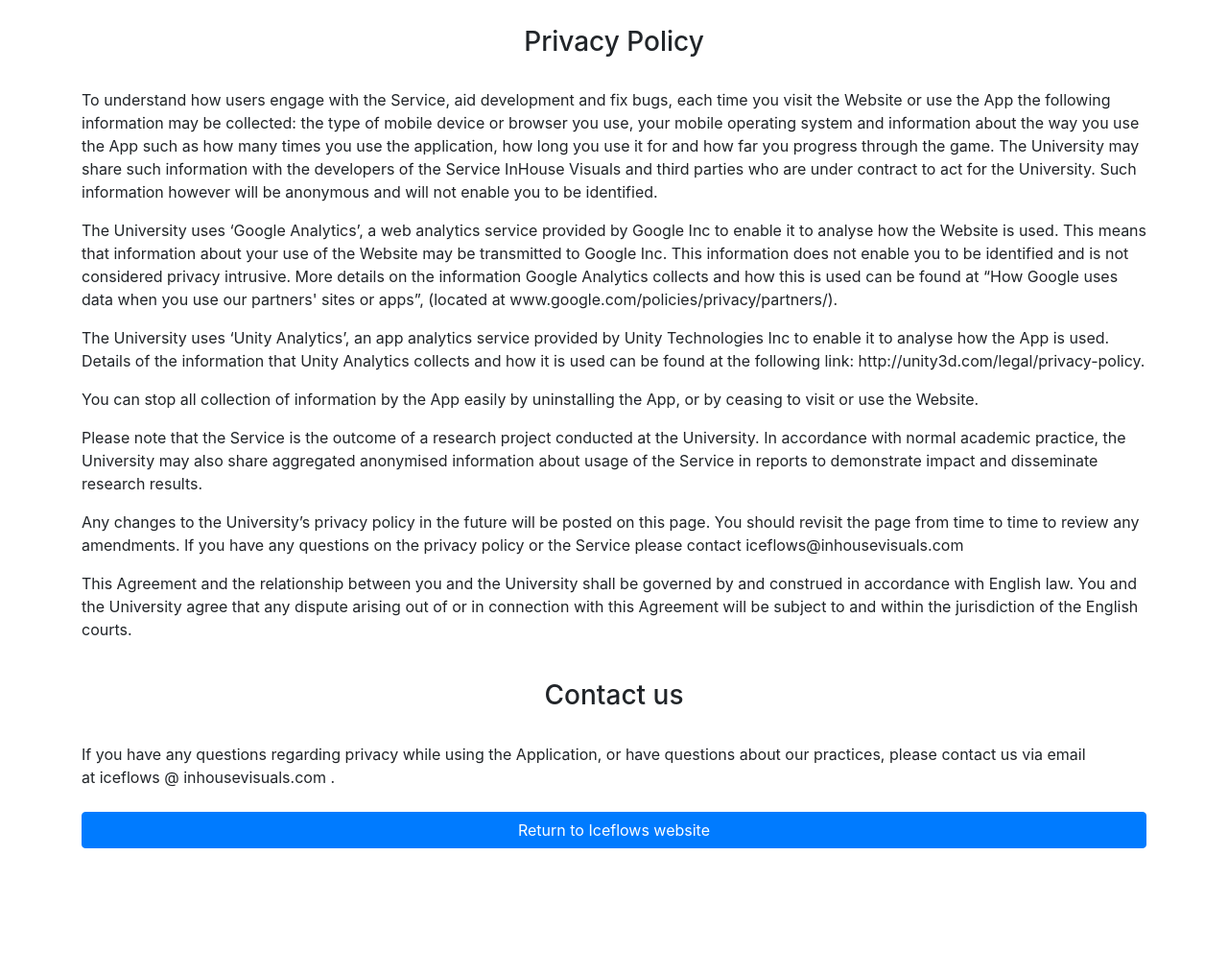
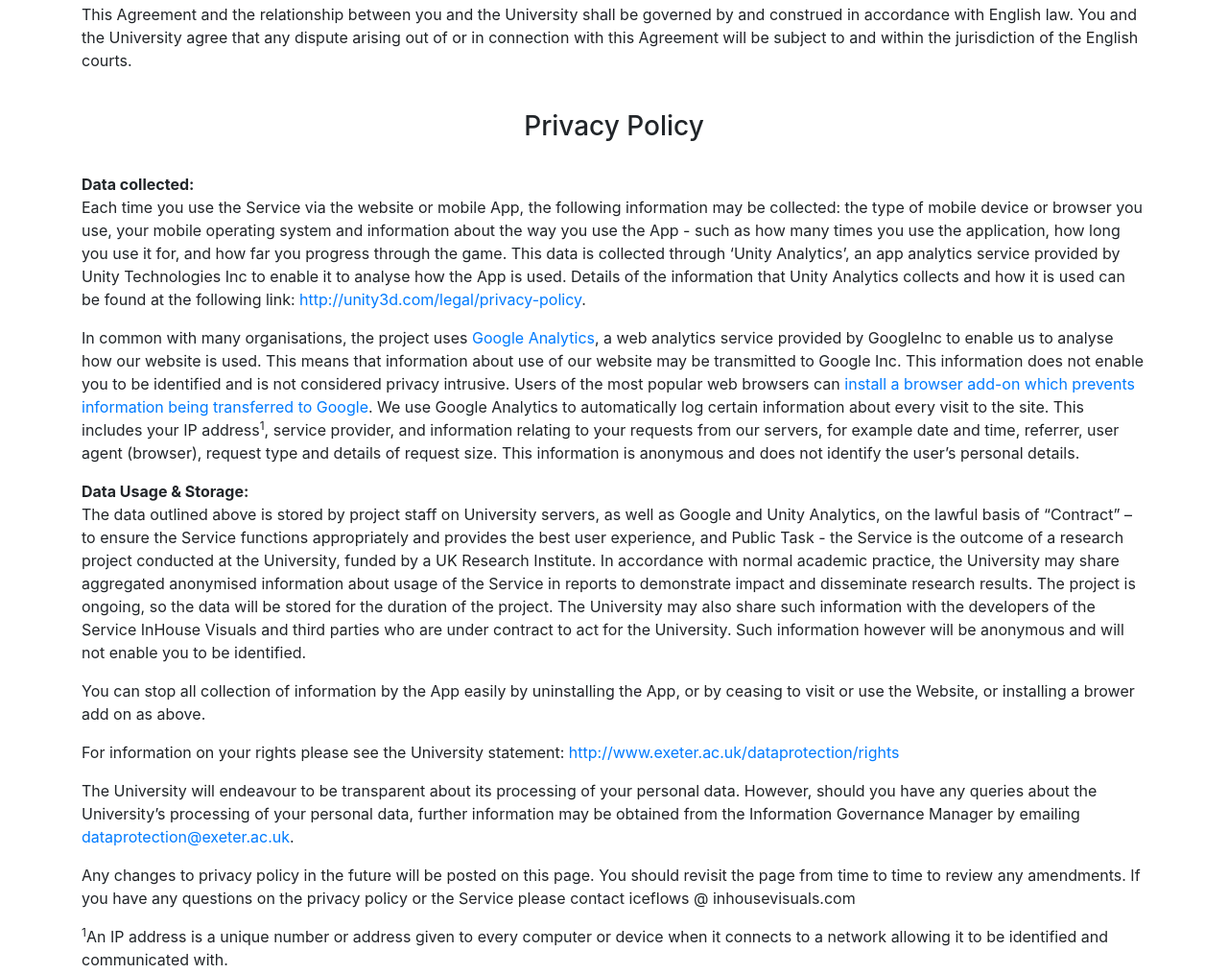
Before and after one commit to jkittley/iceflowswebsite, a plain HTML site: page privacypolicy.html in a window 1280 px wide. Shown: the part 691-1706 px from the top of the page at 96% size. Before the commit the page ends 1599 px from the top, so only its background shows below. Drawn offline with nearby package versions, Linux system fonts and the light colour scheme.

Commit message:
Updated Privacy policy

```diff
--- a/privacypolicy.html
+++ b/privacypolicy.html
@@ -29,18 +29,26 @@
 
           <h3 style="text-align: center;"> Terms of Use</h3><br>
           <P>The following agreement (“this Agreement”) describes the terms and conditions on which the University of Exeter (“the University”) offers you access and use of material found on this website (“the Website”) and the Ice Flows app (“the App”) (collectively “the Service”). By using the Service you accept and agree to be bound by the Terms and Conditions of Service. The University only grants you the rights contained in this Agreement in consideration of your acceptance of the Terms and Conditions of Service. The Service is provided free of charge solely for purposes that are non-commercial and conducive to education, teaching, learning, private study, and/or research. You agree not to use the Service for any commercial, business or resale purposes, and the University has no liability to you for loss of profit, loss of business, business interruption, or loss of business opportunity.</P>
-          <P>All intellectual property rights in and to the Service are either owned by or licensed to the University. You acknowledge that this Agreement does not assign or transfer ownership, title or interest of the intellectual property rights in the Service to you.</P><br>
+          <P>All intellectual property rights in and to the Service are either owned by or licensed to the University. You acknowledge that this Agreement does not assign or transfer ownership, title or interest of the intellectual property rights in the Service to you.</P>
+          <p>This Agreement and the relationship between you and the University shall be governed by and construed in accordance with English law. You and the University agree that any dispute arising out of or in connection with this Agreement will be subject to and within the jurisdiction of the English courts.</p><br>
           <h3 style="text-align: center;"> Privacy Policy</h3><br>
-          <P>To understand how users engage with the Service, aid development and fix bugs, each time you visit the Website or use the App the following information may be collected: the type of mobile device or browser you use, your mobile operating system and information about the way you use the App such as how many times you use the application, how long you use it for and how far you progress through the game. The University may share such information with the developers of the Service InHouse Visuals and third parties who are under contract to act for the University. Such information however will be anonymous and will not enable you to be identified.</P>
-          <P>The University uses ‘Google Analytics’, a web analytics service provided by Google Inc to enable it to analyse how the Website is used.  This means that information about your use of the Website may be transmitted to Google Inc. This information does not enable you to be identified and is not considered privacy intrusive. More details on the information Google Analytics collects and how this is used can be found at “How Google uses data when you use our partners' sites or apps”, (located at www.google.com/policies/privacy/partners/). </P>
-          <P>The University uses ‘Unity Analytics’, an app analytics service provided by Unity Technologies Inc to enable it to analyse how the App is used.  Details of the information that Unity Analytics collects and how it is used can be found at the following link: http://unity3d.com/legal/privacy-policy.  </P>
-          <P>You can stop all collection of information by the App easily by uninstalling the App, or by ceasing to visit or use the Website. </P>
-          <P>Please note that the Service is the outcome of a research project conducted at the University. In accordance with normal academic practice, the University may also share aggregated anonymised information about usage of the Service in reports to demonstrate impact and disseminate research results.</P>
-          <P>Any changes to the University’s privacy policy in the future will be posted on this page.  You should revisit the page from time to time to review any amendments. If you have any questions on the privacy policy or the Service please contact iceflows@inhousevisuals.com  </P>
-          <P>This Agreement and the relationship between you and the University shall be governed by and construed in accordance with English law. You and the University agree that any dispute arising out of or in connection with this Agreement will be subject to and within the jurisdiction of the English courts. </P><br>
+          <b>Data collected:</b>
+          <p>Each time you use the Service via the website or mobile App, the following information may be collected: the type of mobile device or browser you use, your mobile operating system and information about the way you use the App - such as how many times you use the application, how long you use it for, and how far you progress through the game.  This data is collected through ‘Unity Analytics’, an app analytics service provided by Unity Technologies Inc to enable it to analyse how the App is used. Details of the information that Unity Analytics collects and how it is used can be found at the following link: <a href="http://unity3d.com/legal/privacy-policy">http://unity3d.com/legal/privacy-policy</a>.</p>
 
-          <h3 style="text-align: center;"> Contact us</h3> <br>
-          <p>If you have any questions regarding privacy while using the Application, or have questions about our practices, please contact us via email at&nbsp;iceflows @ inhousevisuals.com&nbsp;.</p>
+          <p>In common with many organisations, the project uses <a href="http://www.google.com/intl/en_uk/analytics/index.html">Google Analytics</a>, a web analytics service provided by GoogleInc to enable us to analyse how our website is used. This means that information about use of our website may be transmitted to Google Inc. This information does not enable you to be identified and is not considered privacy intrusive. Users of the most popular web browsers can <a href="https://tools.google.com/dlpage/gaoptout">install a browser add-on which prevents information being transferred to Google</a>.  We use Google Analytics to automatically log certain information about every visit to the site. This includes your IP address<sup>1</sup>, service provider, and information relating to your requests from our servers, for example date and time, referrer, user agent (browser), request type and details of request size. This information is anonymous and does not identify the user’s personal details.</p>
+
+          <b>Data Usage & Storage:</b>
+          <p>The data outlined above is stored by project staff on University servers, as well as Google and Unity Analytics, on the lawful basis of “Contract” – to ensure the Service functions appropriately and provides the best user experience, and Public Task - the Service is the outcome of a research project conducted at the University, funded by a UK Research Institute. In accordance with normal academic practice, the University may share aggregated anonymised information about usage of the Service in reports to demonstrate impact and disseminate research results.  The project is ongoing, so the data will be stored for the duration of the project.  The University may also share such information with the developers of the Service InHouse Visuals and third parties who are under contract to act for the University. Such information however will be anonymous and will not enable you to be identified. </p>
+
+          <p>You can stop all collection of information by the App easily by uninstalling the App, or by ceasing to visit or use the Website, or installing a brower add on as above.</p>
+
+          <p>For information on your rights please see the University statement: <a href="http://www.exeter.ac.uk/dataprotection/rights">http://www.exeter.ac.uk/dataprotection/rights</a> </p>
+
+          The University will endeavour to be transparent about its processing of your personal data. However, should you have any queries about the University’s processing of your personal data, further information may be obtained from the Information Governance Manager by emailing <a href="mailto:dataprotection@exeter.ac.uk">dataprotection@exeter.ac.uk</a>.</p>
+          <p>Any changes to privacy policy in the future will be posted on this page. You should revisit the page from time to time to review any amendments. If you have any questions on the privacy policy or the Service please contact iceflows @ inhousevisuals.com
+
+          <p><sup>1</sup>An IP address is a unique number or address given to every computer or device when it connects to a network allowing it to be identified and communicated with.</p>
+          <br>
 
           <a href="/" class="btn btn-primary btn-block my-4">Return to Iceflows website</a>
 
```
